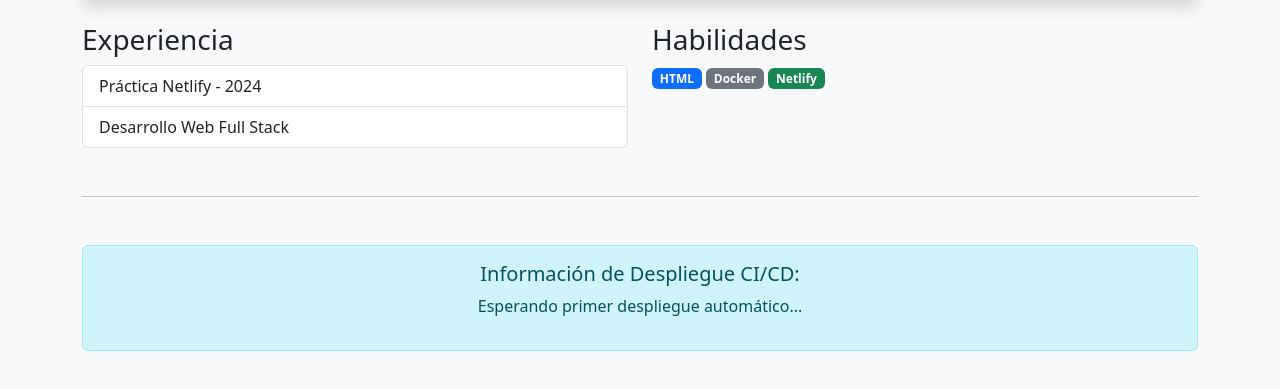
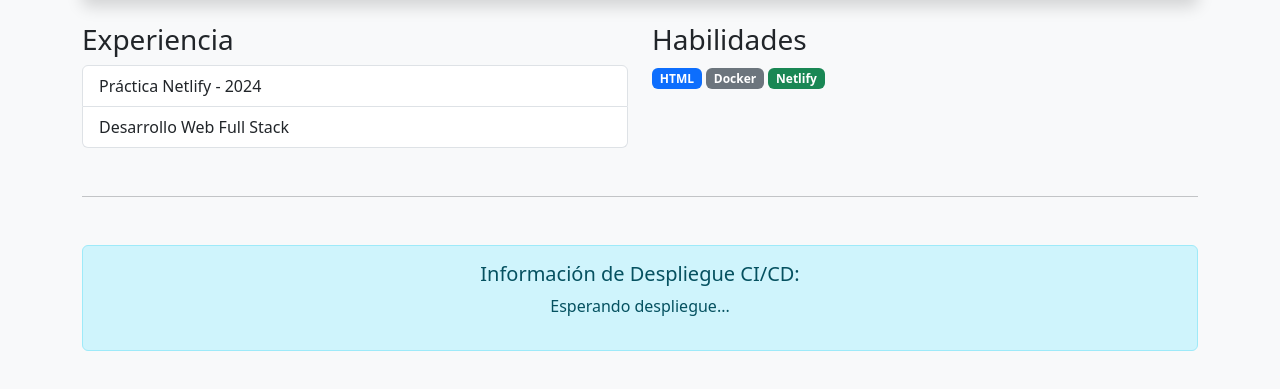
Before and after one commit to Code-Moises/mi-web-netlify, a plain HTML site: page index.html in a window 1280 px wide. Shown: the part 329-718 px from the top of the page. Drawn offline with nearby package versions, Linux system fonts and the light colour scheme.

Commit message:
Restaurar web tras el fallo del script

```diff
--- a/index.html
+++ b/index.html
@@ -39,7 +39,7 @@
       <div class="alert alert-info text-center">
         <h5>Información de Despliegue CI/CD:</h5>
 
-        <p>Esperando primer despliegue automático...</p>
+        <p>Esperando despliegue...</p>
         </div>
     </div>
 
```
